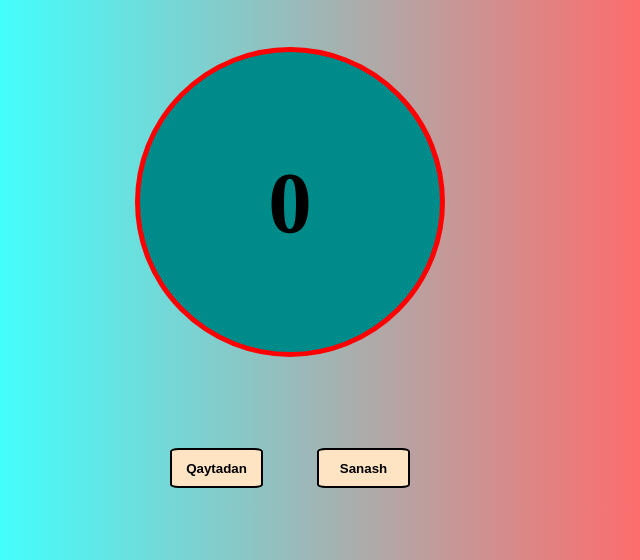
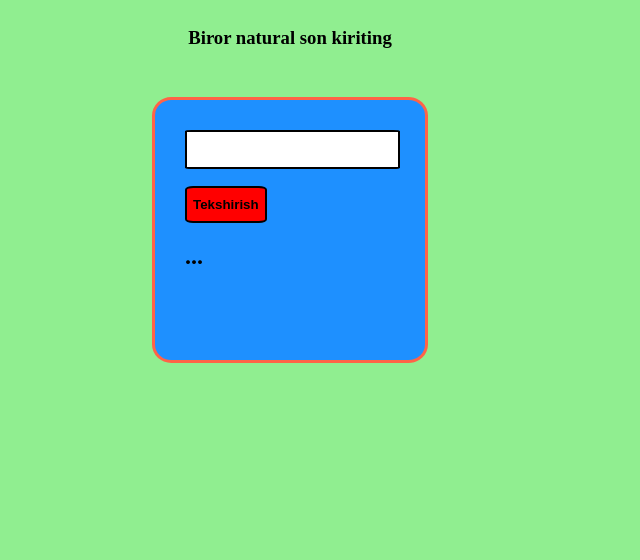
Before and after one commit to python-elixir/js, a plain HTML site: page index.html in a window 1280 px wide. Shown: the top 560 px of the page, without its empty margins (350-990 px from the left). Drawn offline with Linux system fonts and the light colour scheme.

Commit message:
if statement and for loop

```diff
--- a/index.html
+++ b/index.html
@@ -3,24 +3,21 @@
 <head>
     <meta charset="UTF-8">
     <meta name="viewport" content="width=device-width, initial-scale=1.0">
-    <title>Counter</title>
+    <title>isPrime</title>
     <link rel="stylesheet" href="style.css">
 </head>
 <body>
-    <div class="suraman">
-        <div class="tablo">
-            <h2 id="sanoq">0</h2>
+    <h3>Biror natural son kiriting</h3>
+    <div class="container">
+        <div class="box">
+            <input type="number" id="sonde">
+            <button id="btncha" type="button">Tekshirish</button>
+            <h2 id="natija">...</h2>
         </div>
     </div>
-    <div class="container">
-        <div class="buttons">
-            <button id="reset">Qaytadan</button>
-            <button id="counting">Sanash</button>
-        </div>
-    </div>
-    <footer style="text-align: center;">
-        <h3><a href="https://www.github.com/python-elixir/">Dasturchi</a></h3>
+    <script src="./index.js"></script>
+    <footer>
+        <a href="https:www.github.com/python-elixir/"><h2 style="color: red;">Dasturchi</h2></a>
     </footer>
-    <script src="./index.js"></script>
 </body>
 </html>
--- a/index.js
+++ b/index.js
@@ -1,11 +1,25 @@
-let count = 0;
+let son;
+let sanoq = 0;
 
-document.getElementById("counting").onclick = function (){
-    count += 1
-    document.getElementById("sanoq").innerHTML = count;
+document.getElementById("btncha").onclick = function (){
+
+    son = document.getElementById("sonde").value;
+
+    son = Number(son)
+    if (son <= 0){
+        document.getElementById("natija").innerHTML = "Natural son kiriting";
+    } else if (son == 1){
+        document.getElementById("natija").innerHTML = "Tub son emas";
+    }else{
+        for (let i = 2; i < Math.sqrt(son)+1; i++) {
+            if (son % i == 0){
+                sanoq = 1;
+                document.getElementById("natija").innerHTML = "Tub son emas";
+            }
+        }
+    }
+    if (sanoq == 0){
+        document.getElementById("natija").innerHTML = "Tub son";
+    }
+    sanoq = 0;
 }
-
-document.getElementById("reset").onclick = function (){
-    count = 0;
-    document.getElementById("sanoq").innerHTML = count;
-}
--- a/style.css
+++ b/style.css
@@ -1,70 +1,54 @@
 body{
-    background: rgb(5,255,253);
-    background: linear-gradient(90deg, rgba(5,255,253,0.7573879893754376) 27%, rgba(255,0,0,0.5809174011401436) 78%);
+    box-sizing: border-box;
+    display: flex;
+    flex-direction: column;
+    align-items: center;
+    justify-content: center;
+    background-color: lightgreen;
 }
 
-h2{
-    text-align: center;
-    font-size: 87px;
+.container{
+    margin-top: 30px;
 }
 
-.buttons{
-    display: flex;
-    justify-content: center;
-    align-items: center;
-    padding: 17px;
+.box{
+    background-color: dodgerblue;
+    width: 210px;
+    padding: 30px;
+    height: 200px;
+    border: 3px solid tomato;
+    border-radius: 7%;
 }
 
-
-#counting{
-    margin: 27px;
-    width: 93px;
-    height: 40px;
-    border: 2.3px solid black;
-    border-radius: 9%;
+#btncha{
+    margin-top: 17px;
     font-weight: bold;
-    background-color: bisque;
+    height: 37px;
+    background-color: red;
+    border: 2px solid black;
+    border-radius: 10%;
 }
 
-
-#counting:active{
-    opacity: 0.85;
-    background-color: orange;
-}
-
-#reset{
-    height: 40px;
-    width: 93px;
-    margin: 27px;
-    border: 2.3px solid black;
-    border-radius: 9%;
-    font-weight: bold;
-    background-color: bisque;
-}
-
-
-#reset:active{
+#btncha:active{
     opacity: 0.5;
 }
 
-footer{
-    margin-top: 300px;
+#sonde{
+    height: 33px;
+    font-size: medium;
+    border: 2.5px solid black;
+    border-radius: 3%;
 }
 
-.tablo{
-    border: 5px solid red;
-    border-radius: 50%;
-    width: 300px;
-    height: 300px;
-    background-color: darkcyan;
-    display: flex;
-    align-items: center;
-    justify-content: center;
+input::-webkit-outer-spin-button,
+input::-webkit-inner-spin-button {
+  -webkit-appearance: none;
+  margin: 0;
 }
 
-.suraman{
-    display: flex;
-    justify-content: center;
-    align-items: center;
-    margin: 47px;
+input[type=number] {
+    -moz-appearance: textfield;
 }
+footer{
+    margin-top: 200px;
+}
```
Also changed, not shown: 1 other file.
